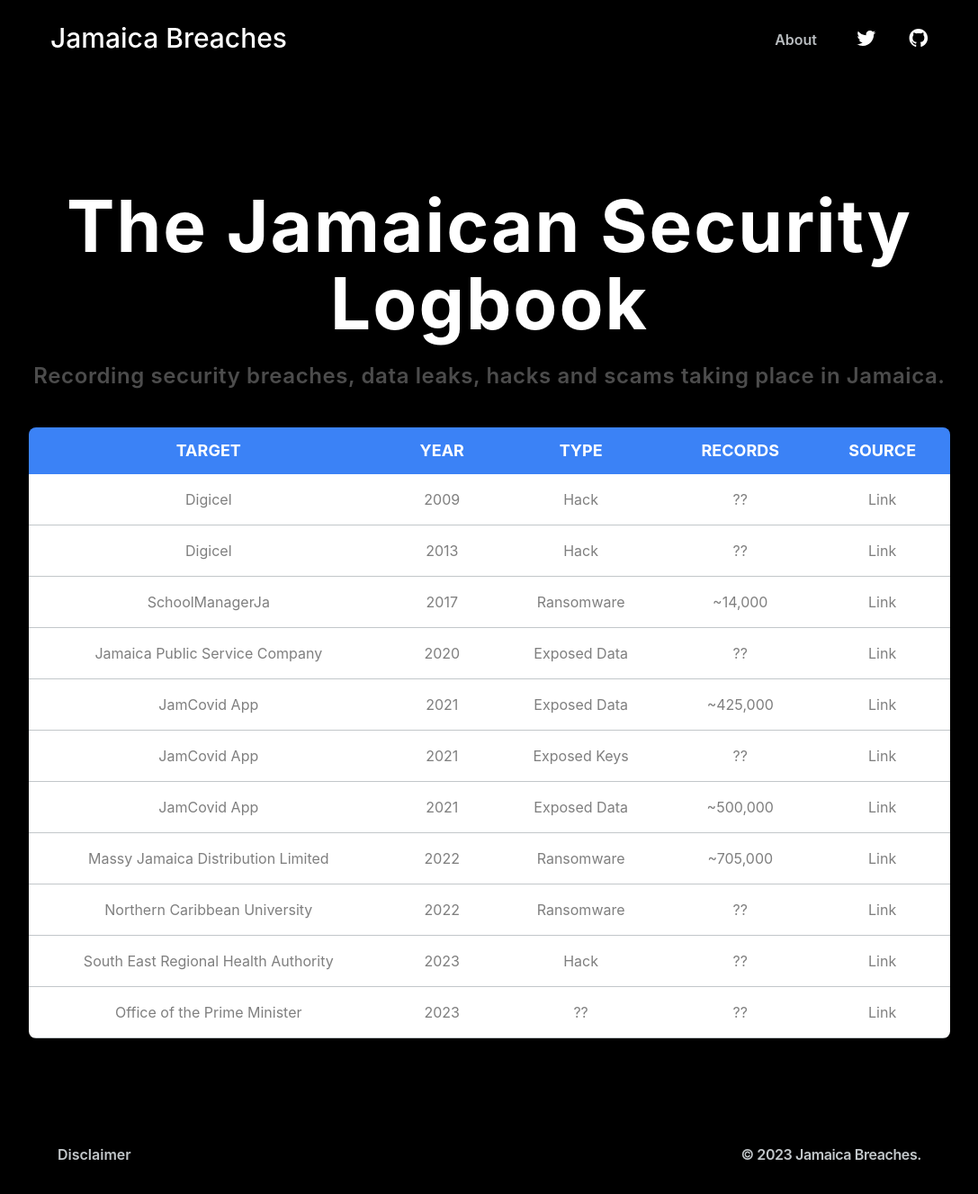
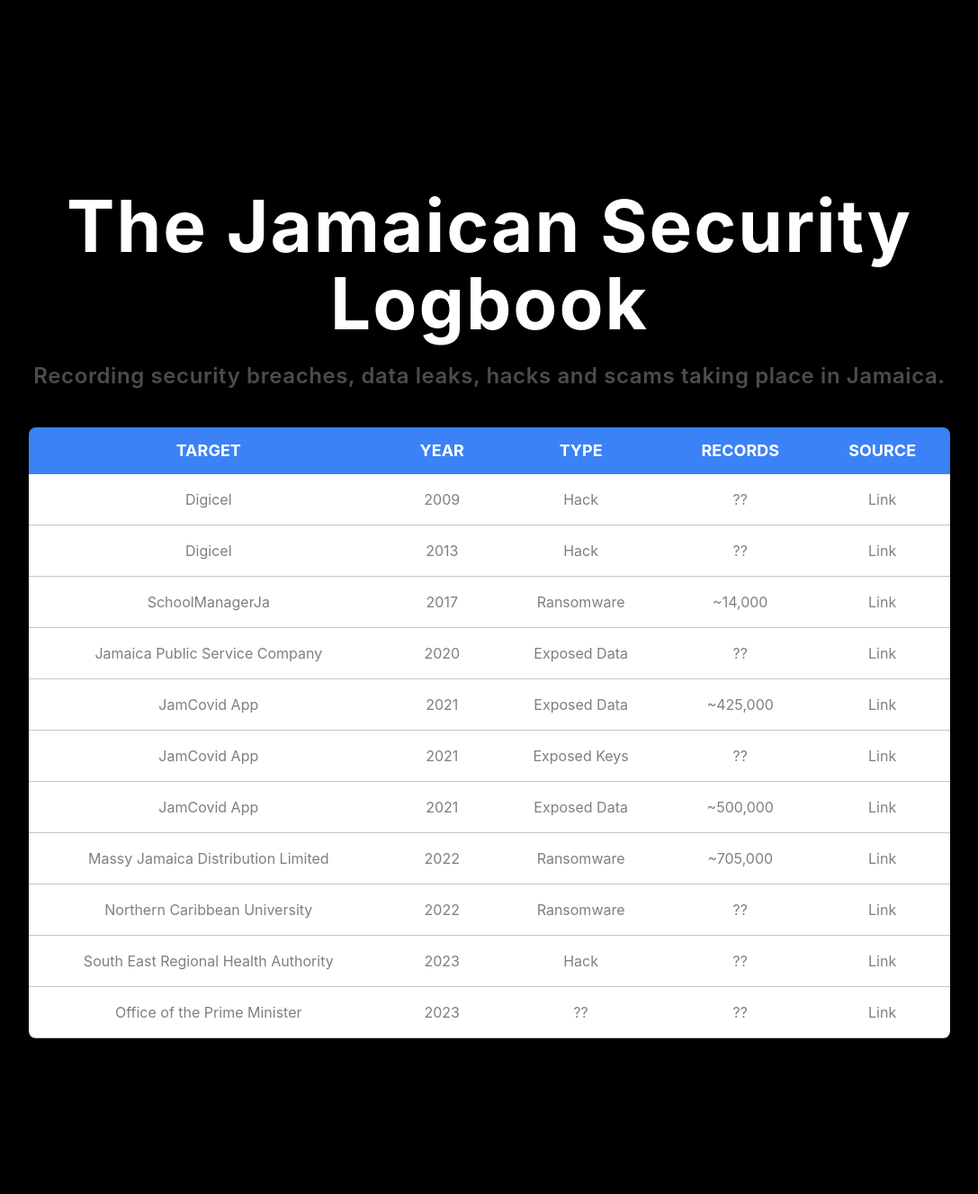
Before and after one commit to everonegraham/jamaicabreaches, a Next.js app: page / in a window 1280 px wide. Shown: the whole page at 90% size, without its empty margins (96-1183 px from the left). After the commit the page ends 1250 px from the top, so only its background shows below. Built offline with nearby package versions, Linux system fonts and the light colour scheme.

Commit message:
More tweaks.

```diff
--- a/app/layout.js
+++ b/app/layout.js
@@ -1,16 +1,10 @@
 import React from "react";
-import Header from "../components/Header";
-import Footer from "../components/Footer";
 import "./globals.css"
 
 export default function RootLayout({ children }) {
     return (
       <body lang="eng">
-        <div className="text-black bg-black flex flex-col min-h-screen">
-          <Header />
-            <body>{children}</body>
-          <Footer />
-        </div>
+        <body>{children}</body>
       </body>
     );
   }
```
